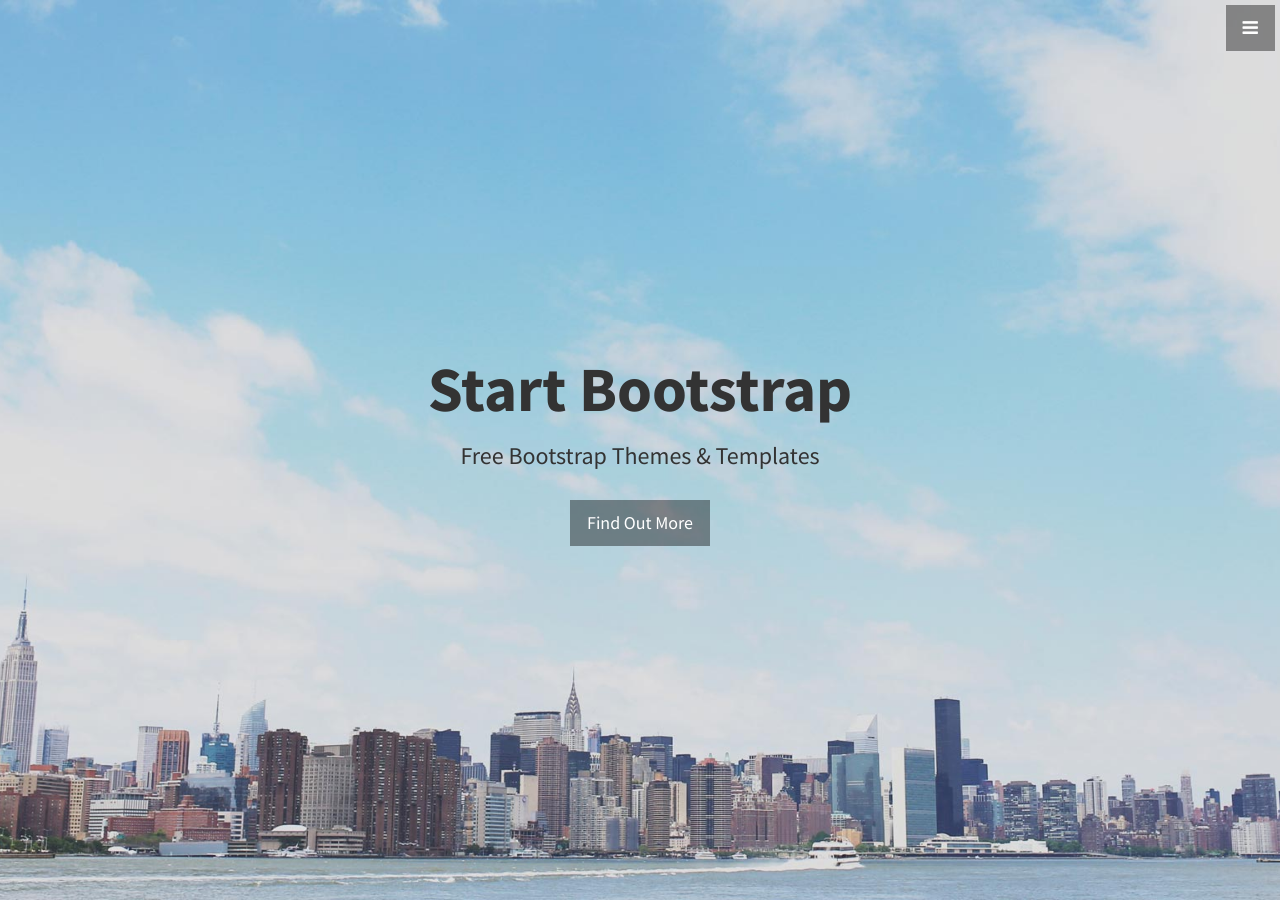
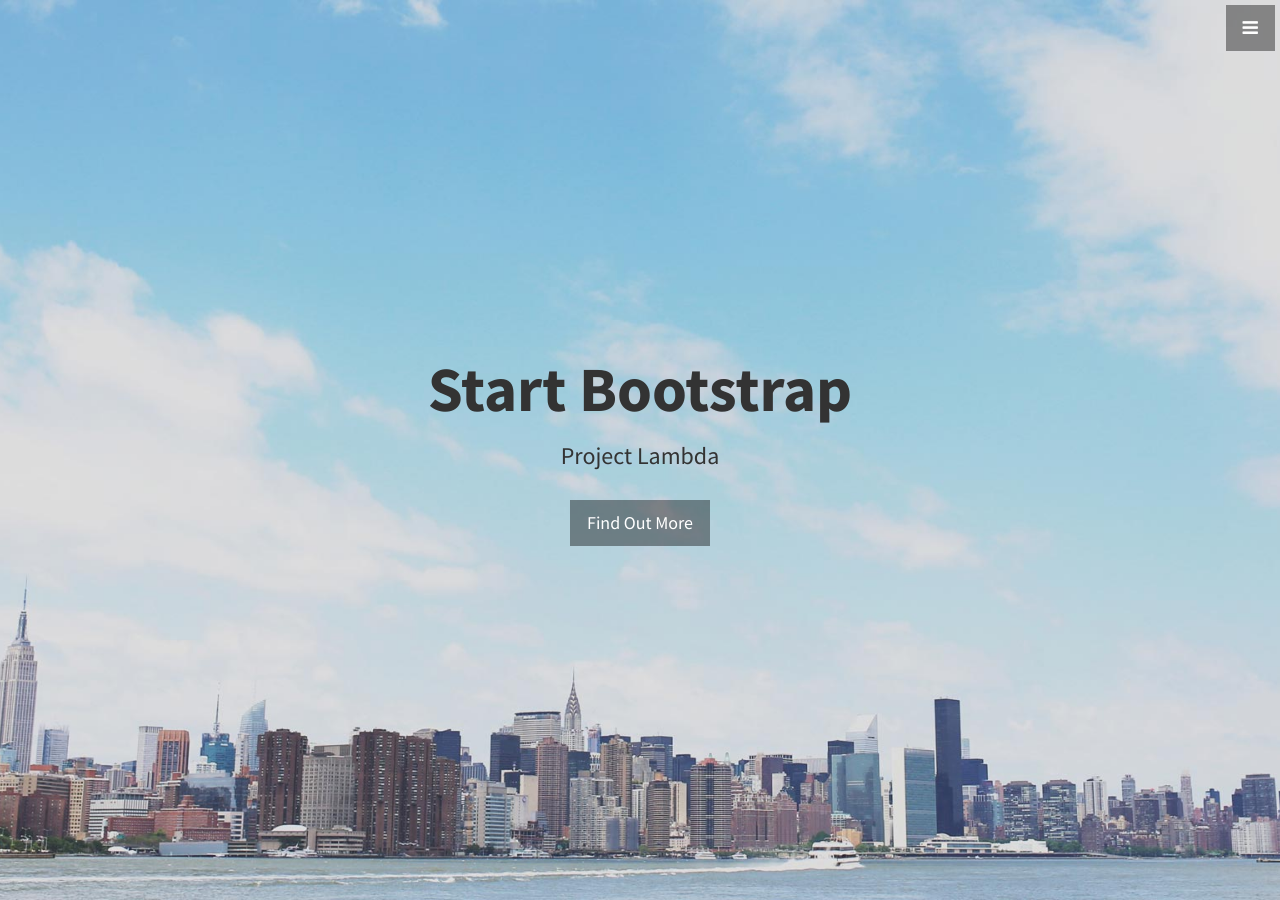
Before and after one commit to ProjectLambda9/ProjectLambda, a Jekyll site: the page built from index.html, in a window 1280 px wide and 900 px high. Built offline with Jekyll 4.4.1, drawn with Linux system fonts in a browser that asks for light colours.

Commit message:
Update header.html

```diff
--- a/_includes/header.html
+++ b/_includes/header.html
@@ -1,7 +1,7 @@
 <header id="top" class="header">
   <div class="text-vertical-center">
     <h1>Start Bootstrap</h1>
-    <h3>Free Bootstrap Themes &amp; Templates</h3>
+    <h3>Project Lambda</h3>
     <br>
     <a href="#about" class="btn btn-dark btn-lg">Find Out More</a>
   </div>
```
